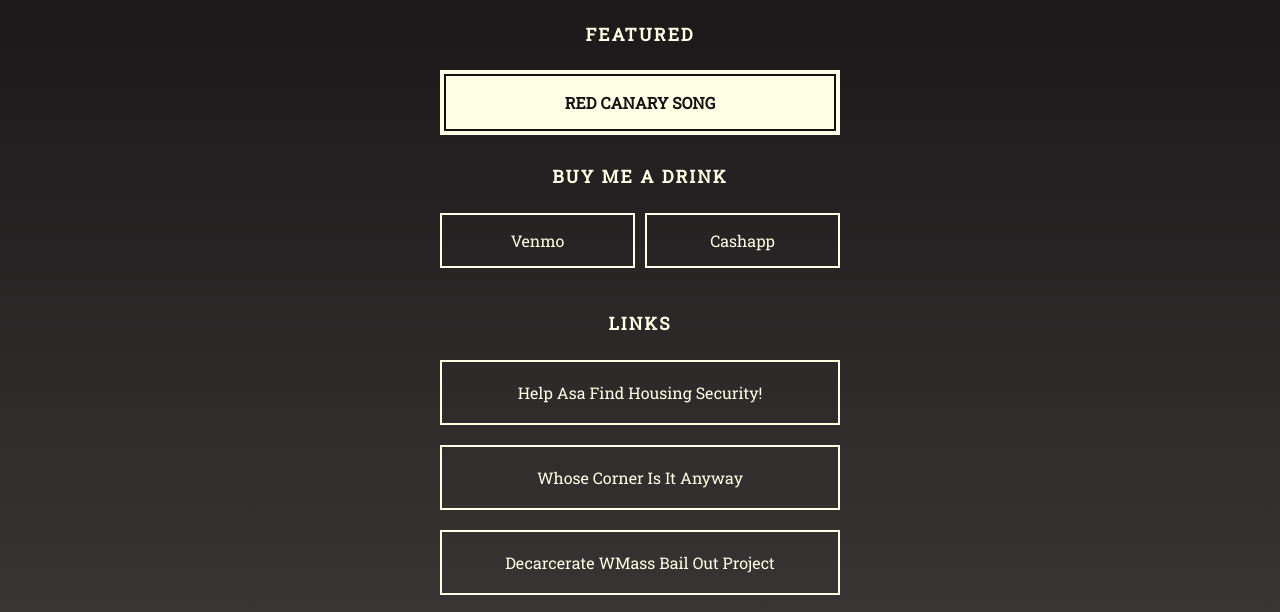
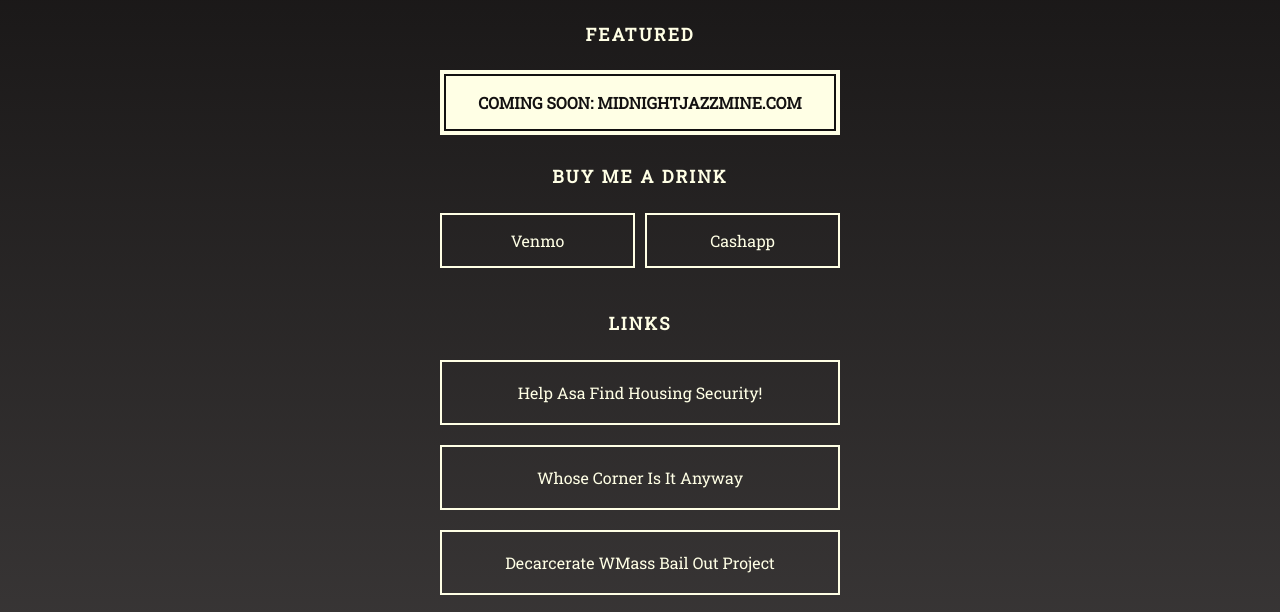
Before and after one commit to midnightjazzmine/midnightjazzmine.github.io, a plain HTML site: page links/index.html in a window 1280 px wide. Shown: the part 188-800 px from the top of the page. Drawn offline with Linux system fonts and the light colour scheme.

Commit message:
Update index.html
added mj.com promo link

```diff
--- a/links/index.html
+++ b/links/index.html
@@ -22,7 +22,7 @@
     <!-- Featured -->
     <h2>Featured</h2>
 
-    <a class="featured" href="https://linktr.ee/redcanarysong">Red Canary Song</a>
+    <a class="featured" href="http://www.midnightjazzmine.com">COMING SOON: midnightjazzmine.com</a>
 
 
     <!-- Payment -->
```
